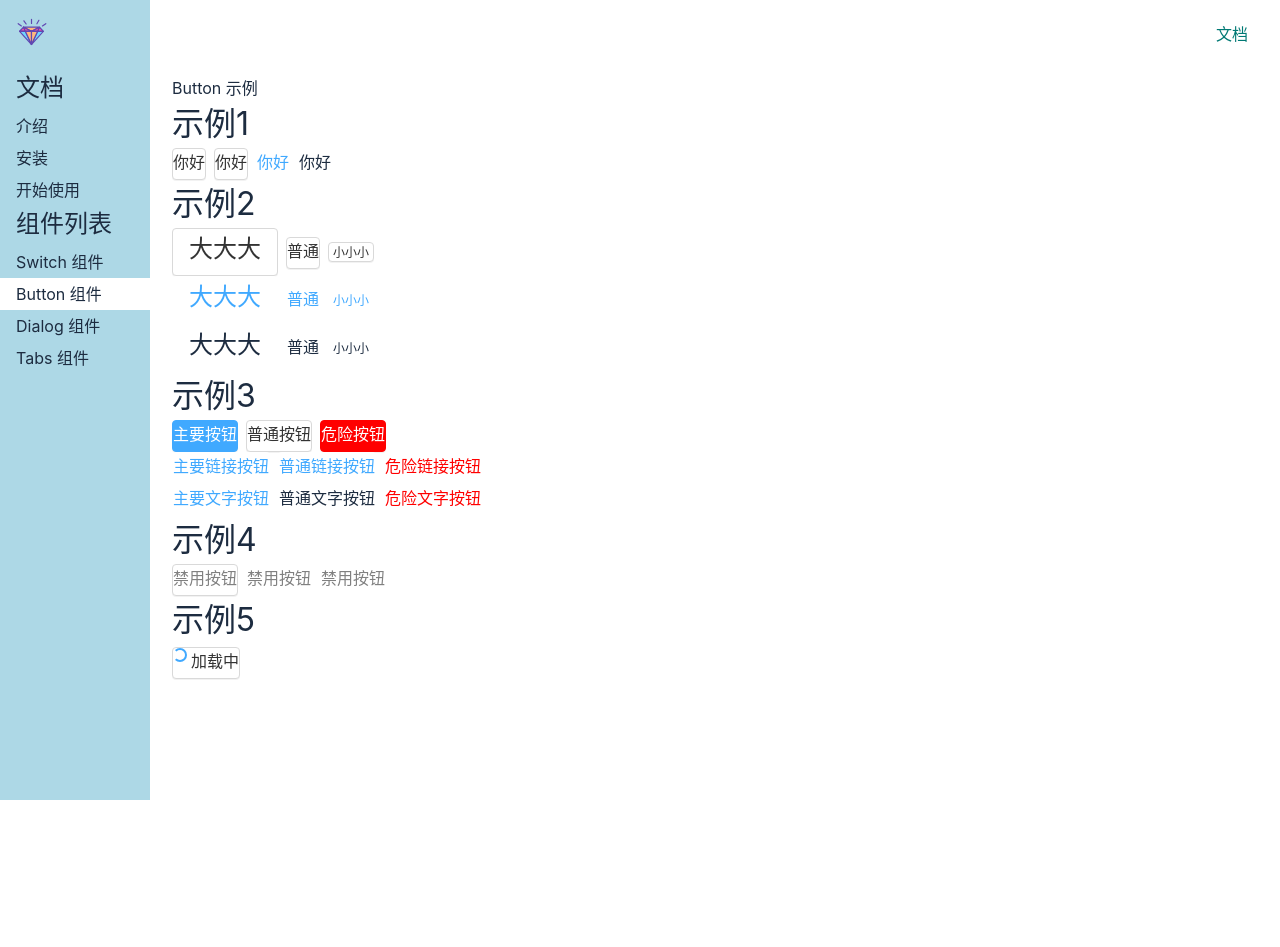
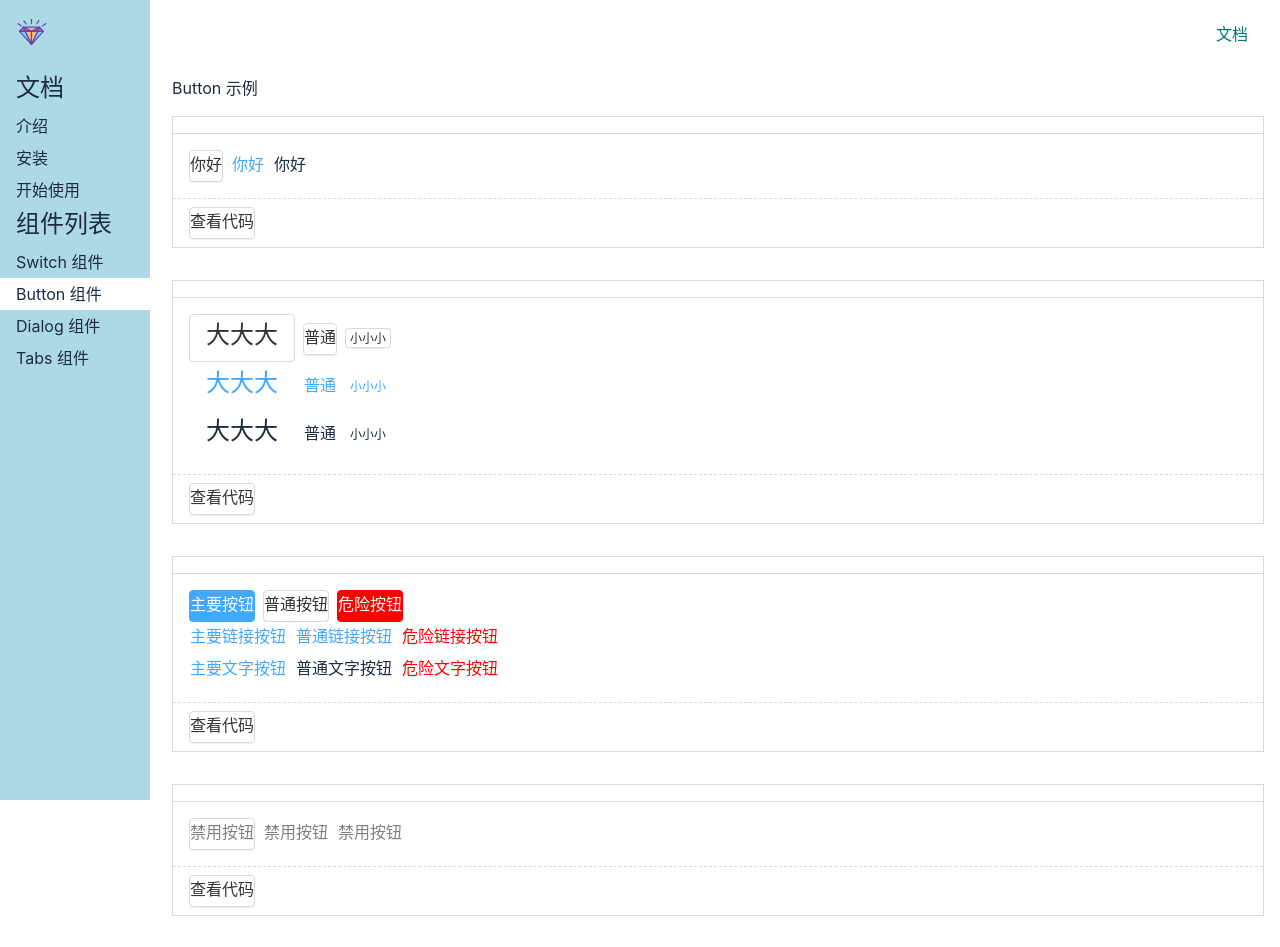
Before and after one commit to liuliyang666/circle-ui, a Vue app: page /#/doc/button in a window 1280 px wide. Shown: the top 947 px of the page. Before the commit the page ends 800 px from the top, so only its background shows below. Built offline with nearby package versions, Linux system fonts and the light colour scheme.

Commit message:
改造Button Demo

```diff
--- /dev/null
+++ b/src/components/Button1.demo.vue
@@ -0,0 +1,19 @@
+<demo>
+常规使用
+</demo>
+<template>
+  <div>
+    <Button>你好</Button>
+    <Button theme="link">你好</Button>
+    <Button theme="text">你好</Button>
+  </div>
+</template>
+
+<script lang="ts">
+import Button from "../lib/Button.vue";
+export default {
+  components: {
+    Button,
+  },
+};
+</script>
--- /dev/null
+++ b/src/components/Button2.demo.vue
@@ -0,0 +1,32 @@
+<demo>
+支持 size
+</demo>
+
+<template>
+  <div>
+    <div>
+      <Button size="big">大大大</Button>
+      <Button>普通</Button>
+      <Button size="small">小小小</Button>
+    </div>
+    <div>
+      <Button theme="link" size="big">大大大</Button>
+      <Button theme="link">普通</Button>
+      <Button theme="link" size="small">小小小</Button>
+    </div>
+    <div>
+      <Button theme="text" size="big">大大大</Button>
+      <Button theme="text">普通</Button>
+      <Button theme="text" size="small">小小小</Button>
+    </div>
+  </div>
+</template>
+
+<script lang="ts">
+import Button from "../lib/Button.vue";
+export default {
+  components: {
+    Button,
+  },
+};
+</script>
--- /dev/null
+++ b/src/components/Button3.demo.vue
@@ -0,0 +1,31 @@
+<demo>
+支持 level
+</demo>
+<template>
+  <div>
+    <div>
+      <Button level="main">主要按钮</Button>
+      <Button>普通按钮</Button>
+      <Button level="danger">危险按钮</Button>
+    </div>
+    <div>
+      <Button theme="link" level="main">主要链接按钮</Button>
+      <Button theme="link">普通链接按钮</Button>
+      <Button theme="link" level="danger">危险链接按钮</Button>
+    </div>
+    <div>
+      <Button theme="text" level="main">主要文字按钮</Button>
+      <Button theme="text">普通文字按钮</Button>
+      <Button theme="text" level="danger">危险文字按钮</Button>
+    </div>
+  </div>
+</template>
+
+<script lang="ts">
+import Button from "../lib/Button.vue";
+export default {
+  components: {
+    Button,
+  },
+};
+</script>
--- /dev/null
+++ b/src/components/Button4.demo.vue
@@ -0,0 +1,17 @@
+<demo>
+支持 disabled
+</demo>
+
+<template>
+  <Button disabled>禁用按钮</Button>
+  <Button theme="link" disabled>禁用按钮</Button>
+  <Button theme="text" disabled>禁用按钮</Button>
+</template>
+<script lang="ts">
+import Button from "../lib/Button.vue";
+export default {
+  components: {
+    Button,
+  },
+};
+</script>
--- /dev/null
+++ b/src/components/Button5.demo.vue
@@ -0,0 +1,16 @@
+<demo>
+支持显示加载中
+</demo>
+
+<template>
+  <div>
+    <Button loading>加载中</Button>
+    <Button>加载完毕</Button>
+  </div>
+</template>
+<script lang="ts">
+import Button from "../lib/Button.vue";
+export default {
+  components: { Button },
+};
+</script>
--- a/src/components/ButtonDemo.vue
+++ b/src/components/ButtonDemo.vue
@@ -1,68 +1,31 @@
 <template>
-  <div>Button 示例</div>
-  <h1>示例1</h1>
   <div>
-    <Button>你好</Button>
-    <Button theme="button">你好</Button>
-    <Button theme="link">你好</Button>
-    <Button theme="text">你好</Button>
-  </div>
-  <h1>示例2</h1>
-  <div>
-    <div>
-      <Button size="big">大大大</Button>
-      <Button>普通</Button>
-      <Button size="small">小小小</Button>
-    </div>
-    <div>
-      <Button theme="link" size="big">大大大</Button>
-      <Button theme="link">普通</Button>
-      <Button theme="link" size="small">小小小</Button>
-    </div>
-    <div>
-      <Button theme="text" size="big">大大大</Button>
-      <Button theme="text">普通</Button>
-      <Button theme="text" size="small">小小小</Button>
-    </div>
-  </div>
-  <h1>示例3</h1>
-  <div>
-    <div>
-      <Button level="main">主要按钮</Button>
-      <Button>普通按钮</Button>
-      <Button level="danger">危险按钮</Button>
-    </div>
-    <div>
-      <Button theme="link" level="main">主要链接按钮</Button>
-      <Button theme="link">普通链接按钮</Button>
-      <Button theme="link" level="danger">危险链接按钮</Button>
-    </div>
-    <div>
-      <Button theme="text" level="main">主要文字按钮</Button>
-      <Button theme="text">普通文字按钮</Button>
-      <Button theme="text" level="danger">危险文字按钮</Button>
-    </div>
-  </div>
-  <h1>示例4</h1>
-  <div>
-    <Button disabled>禁用按钮</Button>
-    <Button theme="link" disabled>禁用按钮</Button>
-    <Button theme="text" disabled>禁用按钮</Button>
-  </div>
-  <h1>示例5</h1>
-  <div>
-    <Button loading>加载中</Button>
+    <div>Button 示例</div>
+    <Demo :component="Button1Demo" />
+    <Demo :component="Button2Demo" />
+    <Demo :component="Button3Demo" />
+    <Demo :component="Button4Demo" />
+    <Demo :component="Button5Demo" />
   </div>
 </template>
 <script lang="ts">
-import Button from "../lib/Button.vue";
+import Demo from "./Demo.vue";
+import Button1Demo from "./Button1.demo.vue";
+import Button2Demo from "./Button2.demo.vue";
+import Button3Demo from "./Button3.demo.vue";
+import Button4Demo from "./Button4.demo.vue";
+import Button5Demo from "./Button5.demo.vue";
+
 export default {
-  components: { Button },
+  components: { Demo },
   setup() {
-    const onClick = () => {
-      console.log("hi");
+    return {
+      Button1Demo,
+      Button2Demo,
+      Button3Demo,
+      Button4Demo,
+      Button5Demo,
     };
-    return { onClick };
   },
 };
 </script>
```
